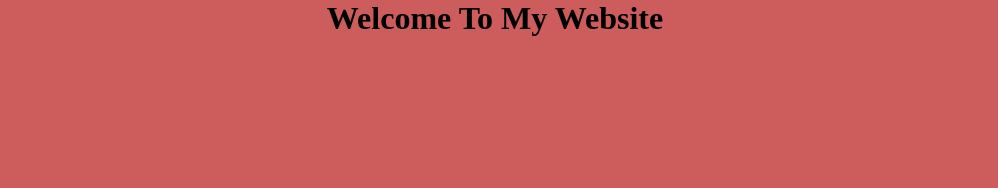
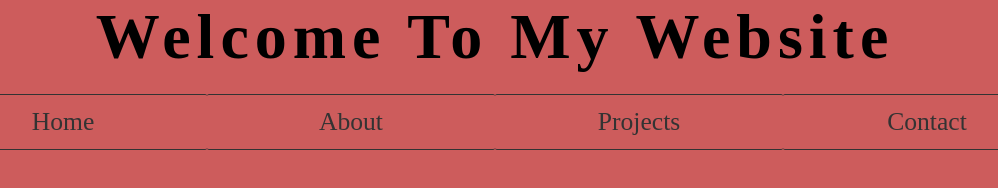
Before and after one commit to AryanAD/portfolio, a plain HTML site: page index.html in a window 1280 px wide. Shown: the whole page, without its empty margins (145-1143 px from the left). Drawn offline with Linux system fonts and the light colour scheme.

Commit message:
index.html

```diff
--- a/index.html
+++ b/index.html
@@ -11,7 +11,20 @@
     <body>
 
         <div class="main">
-            <h1 class="h1">Welcome To My Website</h1>
+
+            <div class="header">
+                <h1>Welcome To My Website</h1>
+            </div>
+
+            <div class="nav-div">
+                <nav class="nav">
+                    <a href="/">Home</a>
+                    <a href="about.html">About</a>
+                    <a href="projects.html">Projects</a>
+                    <a href="contact.html">Contact</a>
+                </nav>
+            </div>
+
         </div>
 
         <script src="js/script.js"></script>
```
